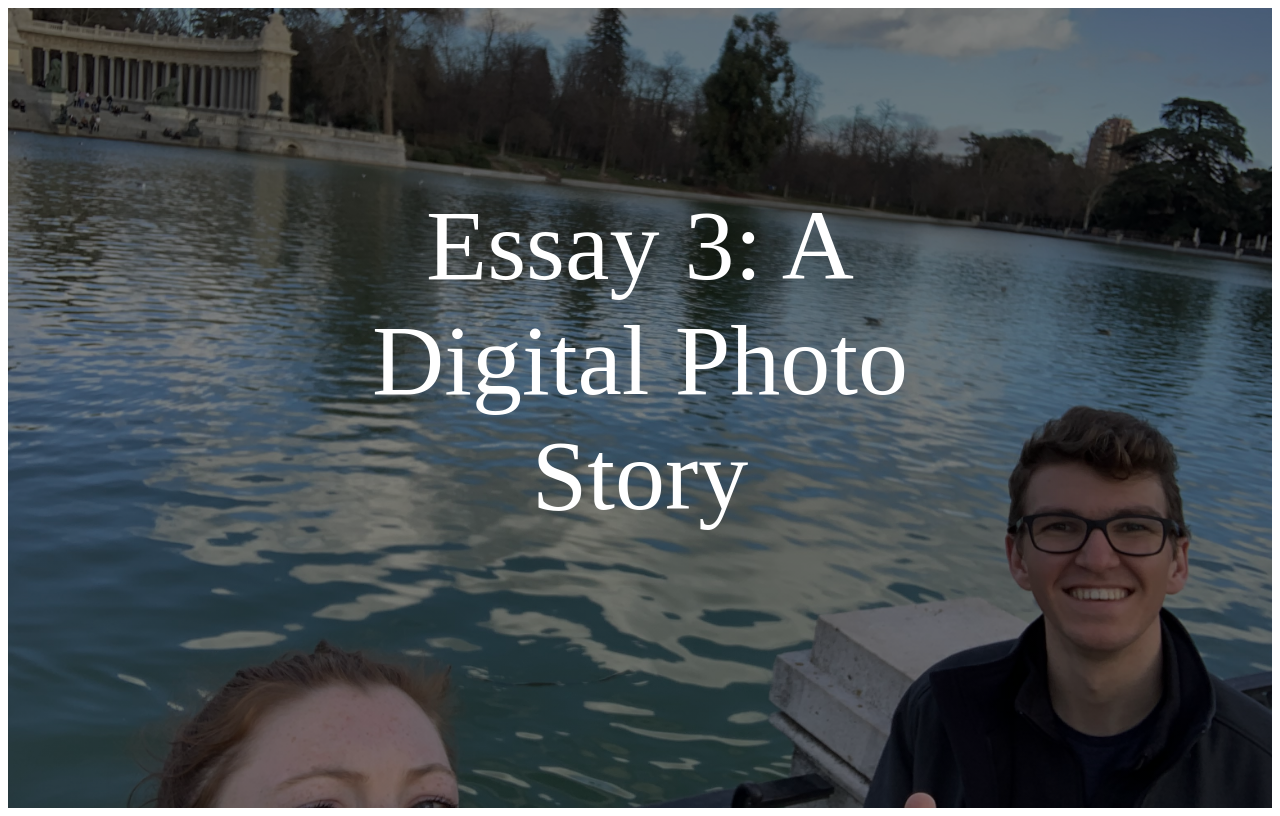
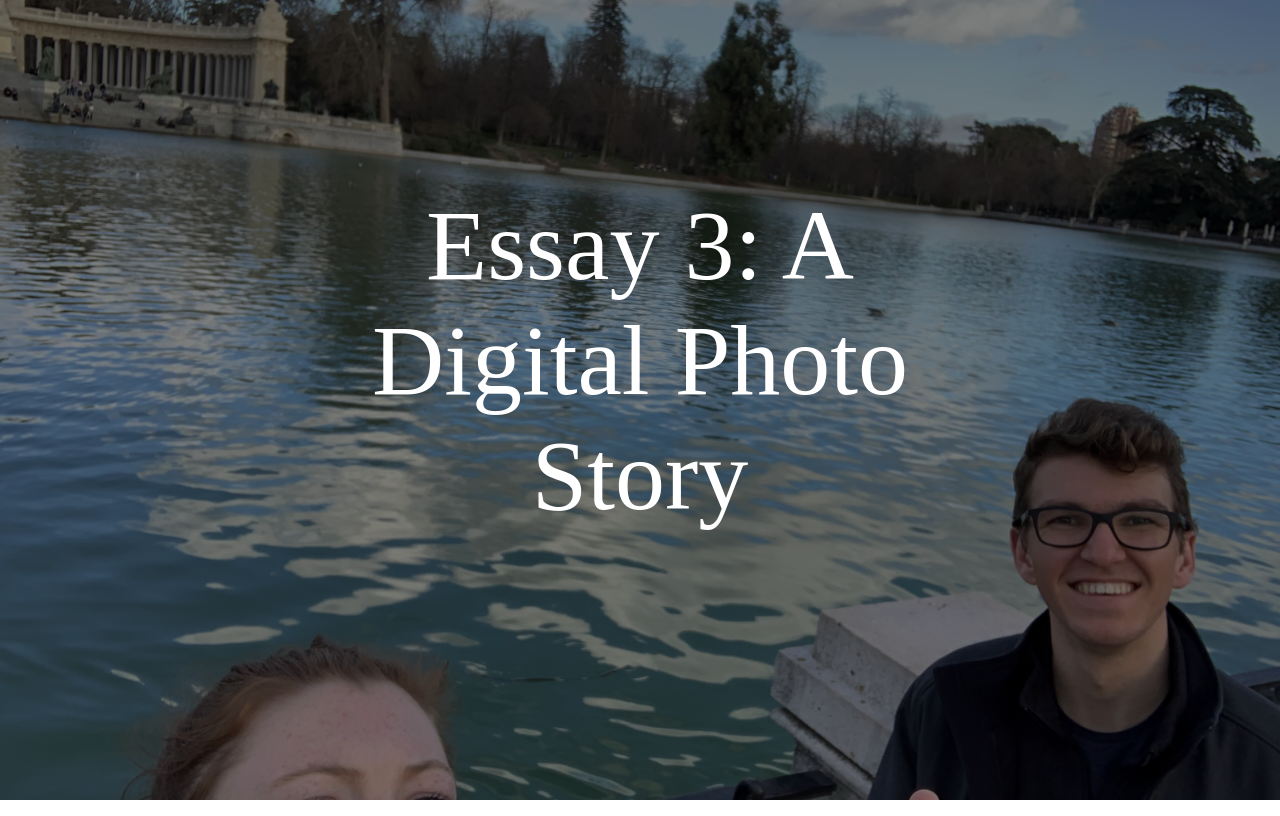
Before and after one commit to kgarrity22/essay3, a plain HTML site: page index.html in a window 1280 px wide. Drawn offline with Linux system fonts and the light colour scheme.

Commit message:
fix padding

```diff
--- a/style.css
+++ b/style.css
@@ -13,8 +13,7 @@
   background-repeat: no-repeat;
   background-size: cover;
   background-attachment: fixed;
-  margin-left: 0px;
-  margin-right: 0px;
+  margin: 0px;
 
 }
 
@@ -28,3 +27,7 @@
   font-size: 100px;
 
 }
+
+body {
+    margin: 0px;
+}
```
